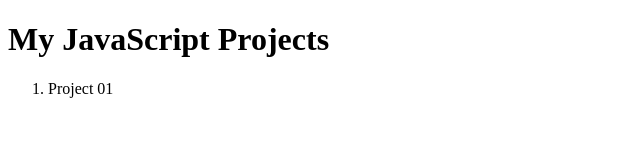
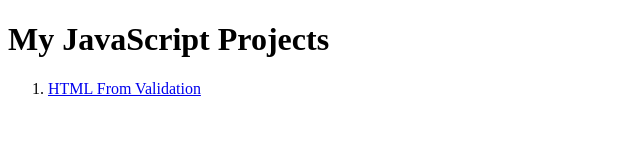
Before and after one commit to NAEEMULHASAN/JavaScriptProjects, a plain HTML site: page index.html in a window 1280 px wide. Shown: the whole page, without its empty margins (0-640 px from the left). Drawn offline with Linux system fonts and the light colour scheme.

Commit message:
HTML for Project1
-Created HTML and linked to home page
-Created  style.css and linked to index.html
-Created script.js and linked to index.html

```diff
--- a/index.html
+++ b/index.html
@@ -7,9 +7,10 @@
 <body>
     <h1>My JavaScript Projects</h1>
     <ol>
-     <li>Project 01</li>
+     <li><a href="/p01/index.html">HTML From Validation</a></li>
 
 
     </ol>
+
 </body>
 </html>
```
